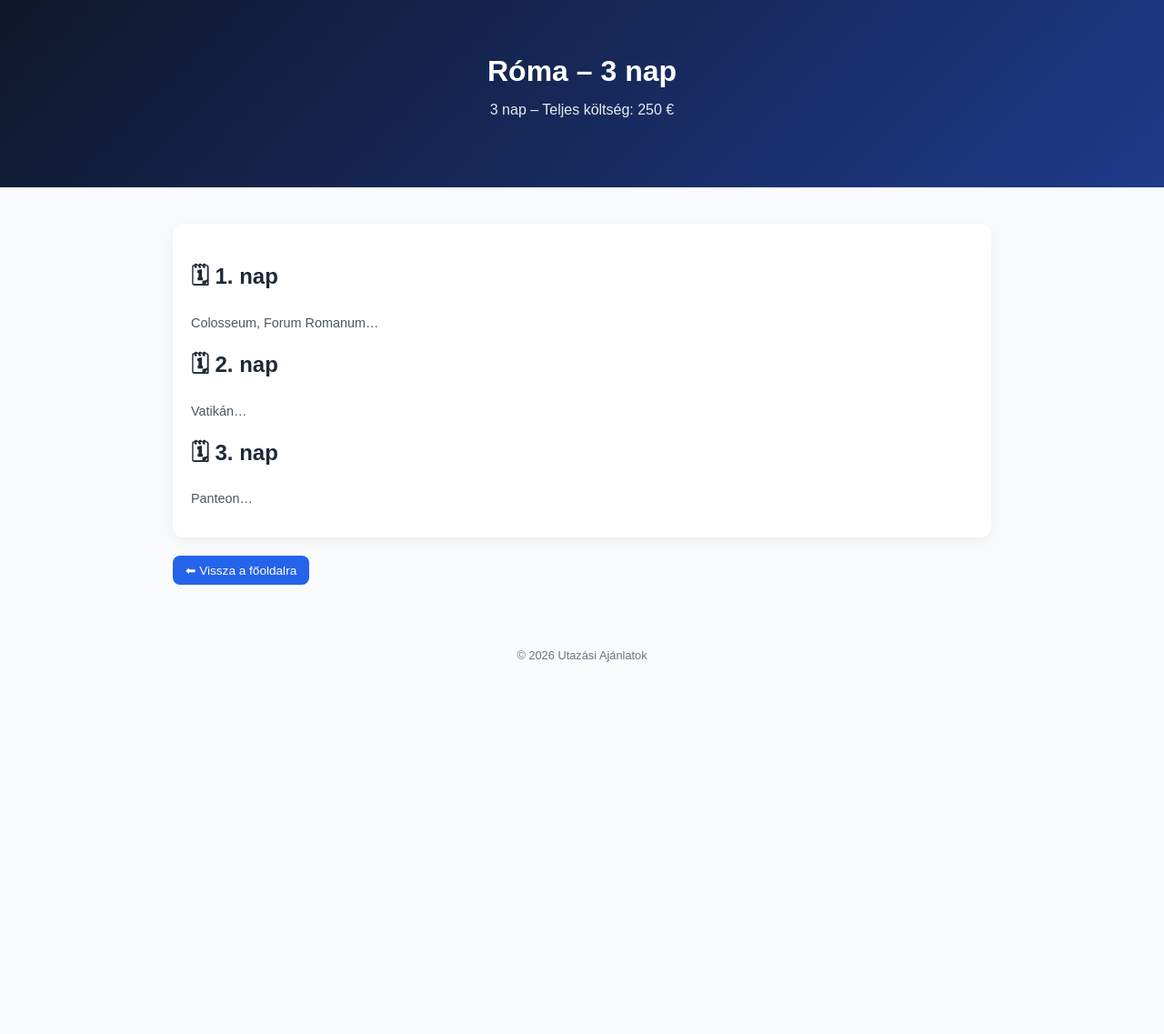
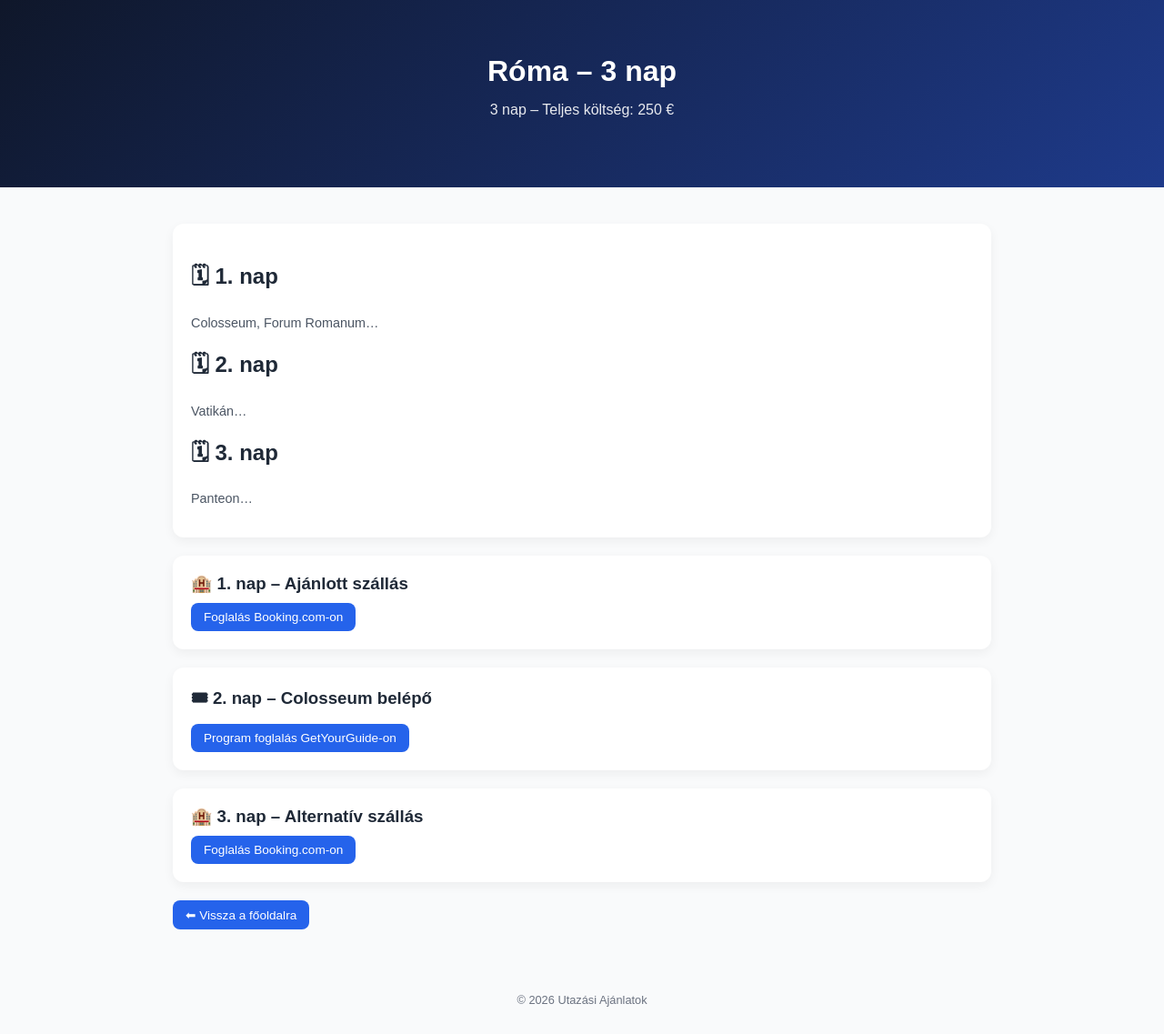
Before and after one commit to Norbi6/travel_site, a Jekyll site: the page built from _offers/rome2.md, in a window 1280 px wide. Shown: the whole page at 91% size. Built offline with Jekyll 4.4.1, drawn with Linux system fonts in a browser that asks for light colours; before the commit the page ends 900 px from its top, so only the background shows below that.

Commit message:
Update offer.html

```diff
--- a/_layouts/offer.html
+++ b/_layouts/offer.html
@@ -19,6 +19,32 @@
     {{ content }}
   </div>
 
+  {% if page.affiliate_blocks %}
+  {% for block in page.affiliate_blocks %}
+    <div class="card">
+      <h3>
+        {% if block.type == "booking" %}
+          🏨
+        {% elsif block.type == "gyg" %}
+          🎟
+        {% endif %}
+        {{ block.title }}
+      </h3>
+
+      <a href="{{ block.url }}" target="_blank" class="btn">
+        {% if block.type == "booking" %}
+          Foglalás Booking.com-on
+        {% elsif block.type == "gyg" %}
+          Program foglalás GetYourGuide-on
+        {% else %}
+          Megnézem
+        {% endif %}
+      </a>
+    </div>
+  {% endfor %}
+{% endif %}
+
+
   <a href="{{ '/' | relative_url }}" class="btn">⬅ Vissza a főoldalra</a>
 </div>
 
```
